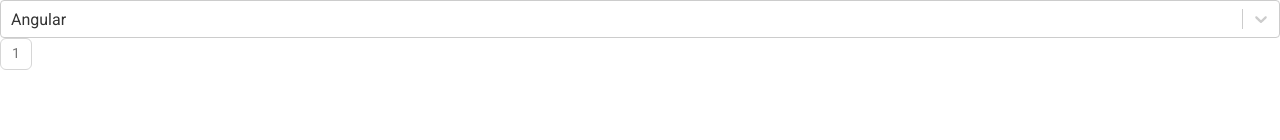
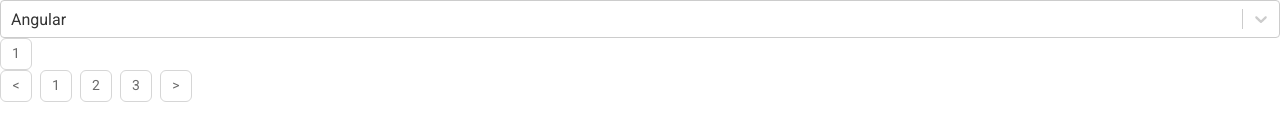
Before and after one commit to heraldofortuna/hacker-news, a React (Create React App) app: page / in a window 1280 px wide. Shown: the part 244-384 px from the top of the page. Built offline with nearby package versions, Linux system fonts and the light colour scheme; the HTML template or start-up script is replaced by a standard one.

Commit message:
El componente Navigator fue implementado completamente

```diff
--- a/src/App.js
+++ b/src/App.js
@@ -4,6 +4,7 @@
 import Card from "./components/Card";
 import NewSelect from "./components/NewSelect";
 import Button from "./components/Button";
+import Navigator from "./components/Navigator";
 
 const App = () => {
   return (
@@ -13,6 +14,7 @@
       <Card />
       <NewSelect />
       <Button text="1" />
+      <Navigator />
     </div>
   );
 };
--- /dev/null
+++ b/src/components/Navigator.js
@@ -0,0 +1,16 @@
+import "../styles/Navigator.css";
+import Button from "./Button";
+
+const Navigator = () => {
+  return (
+    <div className="navigator">
+      <Button text="<" />
+      <Button text="1" />
+      <Button text="2" />
+      <Button text="3" />
+      <Button text=">" />
+    </div>
+  );
+};
+
+export default Navigator;
--- a/src/styles/Button.css
+++ b/src/styles/Button.css
@@ -5,7 +5,7 @@
   border: solid 1px var(--color-gray-1);
   border-radius: 6px;
   /** Font styles **/
-  color: var(--color-gray-6);
+  color: var(--color-gray-7);
   font-size: 14px;
   font-weight: normal;
   font-stretch: normal;
--- /dev/null
+++ b/src/styles/Navigator.css
@@ -0,0 +1,5 @@
+.navigator {
+  display: flex;
+  align-items: center;
+  gap: 8px;
+}
```
